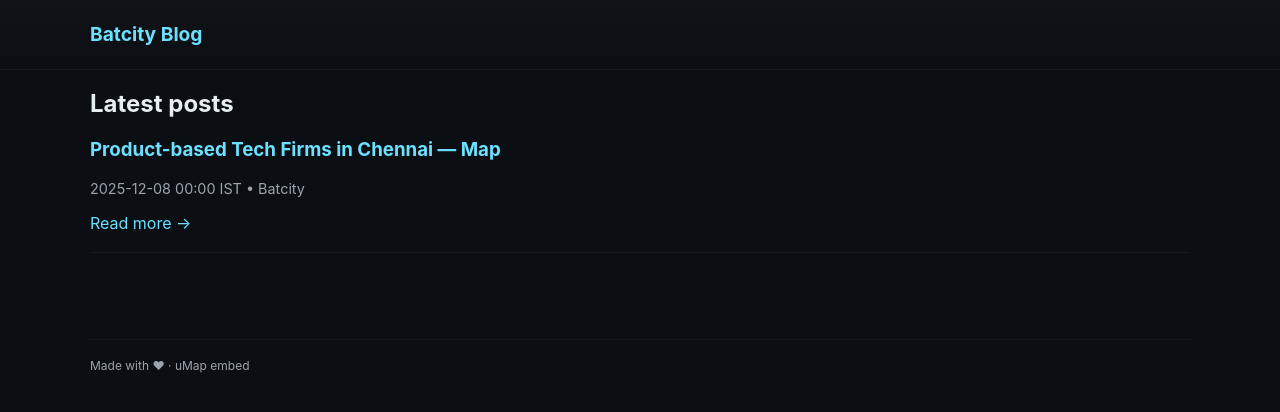
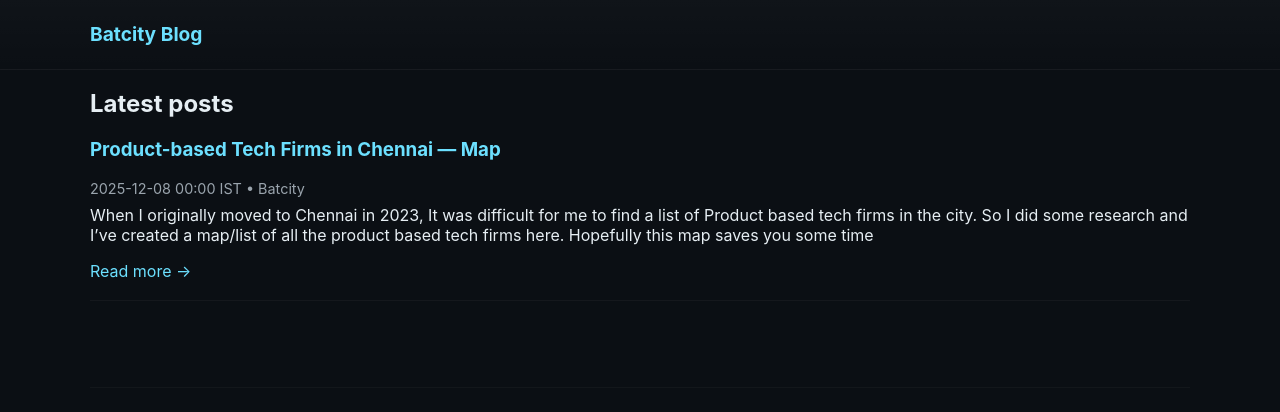
Before and after one commit to batcity/batcity.github.io, a Jekyll site: the page built from index.md, in a window 1280 px wide. Shown: the top 412 px of the page. Built offline with Jekyll 4.4.1, drawn with Linux system fonts in a browser that asks for light colours.

Commit message:
fixed formatting in my blog post

```diff
--- a/_layouts/default.html
+++ b/_layouts/default.html
@@ -14,11 +14,10 @@
   </header>
 
   <main class="content wrap">
-    {{ content }}
+    {{ content | raw }}
   </main>
 
   <footer class="site-footer wrap">
-    <small>Made with ♥ · uMap embed</small>
   </footer>
 </body>
 </html>
--- a/_posts/2025-12-08-product-based-tech-firms-in-chennai-map.md
+++ b/_posts/2025-12-08-product-based-tech-firms-in-chennai-map.md
@@ -1,10 +1,17 @@
 ---
 title: "Product-based Tech Firms in Chennai — Map"
 author: "Batcity"
+layout: default
 ---
 
-<div class="post-content">
-  <iframe src="https://umap.openstreetmap.fr/en/map/product-based-tech-firms-in-chennai_1327888/embed" allowfullscreen></iframe>
-</div>
+When I originally moved to Chennai in 2023, It was difficult for me to find a list of Product based tech firms in the city. So I did some research and I've created a map/list of all the product based tech firms here. Hopefully this map saves you some time
 
-This post contains the interactive map of product-based tech firms in Chennai.
+FYI: you can download the full dataset (CSV) here:
+<a href="{{ '/assets/data/product_based_tech_firms_in_chennai.csv' | relative_url }}" download>
+  ⬇ Download product_based_tech_firms_in_chennai.csv
+</a>
+
+
+<br>
+
+<iframe style="width: 100%; height: 500px; border: 0;" allowfullscreen allow="geolocation" src="//umap.openstreetmap.fr/en/map/product-based-tech-firms-in-chennai_1327888?scaleControl=false&miniMap=false&scrollWheelZoom=false&zoomControl=true&editMode=disabled&moreControl=true&searchControl=null&tilelayersControl=null&embedControl=null&datalayersControl=true&onLoadPanel=databrowser&captionBar=false&captionMenus=true"></iframe><p><a href="//umap.openstreetmap.fr/en/map/product-based-tech-firms-in-chennai_1327888?scaleControl=false&miniMap=false&scrollWheelZoom=true&zoomControl=true&editMode=disabled&moreControl=true&searchControl=null&tilelayersControl=null&embedControl=null&datalayersControl=true&onLoadPanel=databrowser&captionBar=false&captionMenus=true">See full screen</a></p>
```
Also changed, not shown: _layouts/map.html (added, +46 -0 lines), assets/data/product_based_tech_firms_in_chennai.csv (added, +18 -0 lines), 9 other files.
